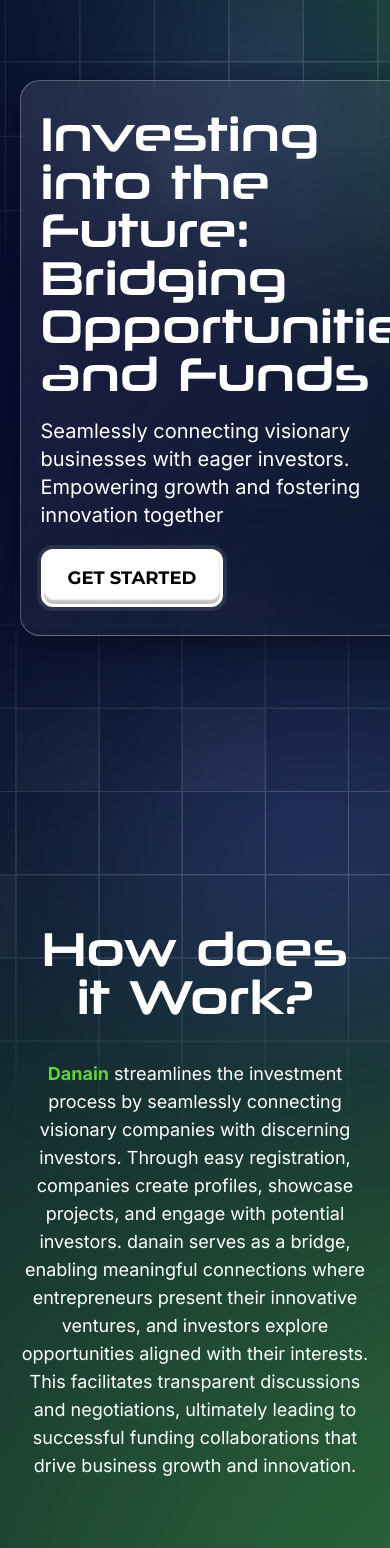
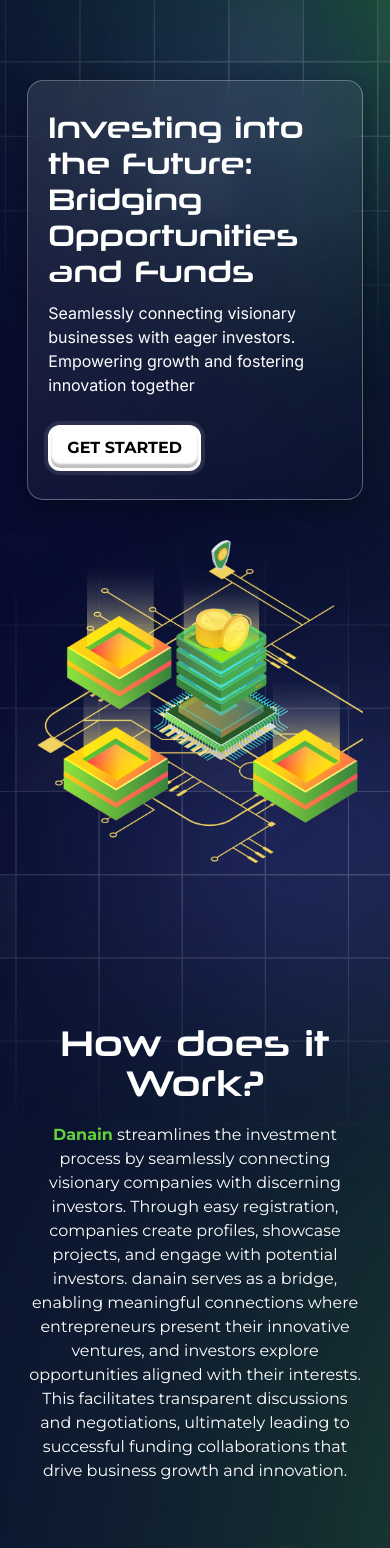
Before and after one commit to kevinssheva/danain-the-winner, a Next.js app: page / in a window 390 px wide. Shown: the top 1548 px of the page. Built offline with nearby package versions, Linux system fonts and the light colour scheme.

Commit message:
landing page responsive

```diff
--- a/src/app/(site)/components/About.tsx
+++ b/src/app/(site)/components/About.tsx
@@ -3,19 +3,20 @@
 const About = () => {
   return (
     <div className="min-h-screen relative container mx-auto py-20 text-center z-20">
-      <h1 className="font-neuro text-5xl">How does it Work?</h1>
-      <p className="text-lg my-10">
-        <span className="font-bold text-primary">Danain</span> streamlines the
-        investment process by seamlessly connecting visionary companies with
-        discerning investors. Through easy registration, companies create
-        profiles, showcase projects, and engage with potential investors. danain
-        serves as a bridge, enabling meaningful connections where entrepreneurs
-        present their innovative ventures, and investors explore opportunities
-        aligned with their interests. This facilitates transparent discussions
-        and negotiations, ultimately leading to successful funding
-        collaborations that drive business growth and innovation.
+      <h1 className="font-neuro text-4xl md:text-5xl">How does it Work?</h1>
+      <p className="text-base lg:text-lg my-5 lg:my-10 font-montserrat">
+        <span className="font-bold font-montserrat text-primary">Danain</span>{" "}
+        streamlines the investment process by seamlessly connecting visionary
+        companies with discerning investors. Through easy registration,
+        companies create profiles, showcase projects, and engage with potential
+        investors. danain serves as a bridge, enabling meaningful connections
+        where entrepreneurs present their innovative ventures, and investors
+        explore opportunities aligned with their interests. This facilitates
+        transparent discussions and negotiations, ultimately leading to
+        successful funding collaborations that drive business growth and
+        innovation.
       </p>
-      <div className="flex justify-around gap-10">
+      <div className="flex flex-wrap justify-around gap-10">
         <div className="flex-1 flex flex-col items-center gap-1 px-7 mt-10">
           <Image
             src={"/landing/Register.svg"}
--- a/src/app/(site)/components/Benefit.tsx
+++ b/src/app/(site)/components/Benefit.tsx
@@ -3,8 +3,8 @@
 const Benefit = () => {
   return (
     <div className="min-h-screen relative container mx-auto py-20 text-center z-20">
-      <h1 className="font-neuro text-5xl">Why Invest on danain?</h1>
-      <div className="flex justify-around gap-10 my-10">
+      <h1 className="font-neuro text-4xl md:text-5xl">Why Invest on danain?</h1>
+      <div className="flex flex-wrap justify-around gap-10 my-10">
         <div className="flex-1 flex flex-col items-center gap-1 px-7 mt-10">
           <Image
             src={"/landing/benefit1.svg"}
--- a/src/app/(site)/components/Category.tsx
+++ b/src/app/(site)/components/Category.tsx
@@ -2,9 +2,11 @@
   return (
     <div
       className={`
-        px-2 py-1 text-sm
+        px-1 sm:px-2 py-[0.2rem]
         border-white/50 border-[1px]
         inline-flex rounded-lg
+        truncate
+        text-sm
       `}
       style={{
         background: `radial-gradient(231% 135.8% at 0.9% 2.98%,${color} 0%,rgba(15,57,109,0.30) 100%)`,
--- a/src/app/(site)/components/GetStarted.tsx
+++ b/src/app/(site)/components/GetStarted.tsx
@@ -5,7 +5,7 @@
 const GetStarted = () => {
   return (
     <div className="relative container mx-auto pb-32 text-center z-20 flex flex-col items-center gap-10">
-      <h1 className="font-neuro text-5xl">What are you waiting for?</h1>
+      <h1 className="font-neuro text-3xl md:text-5xl">What are you waiting for?</h1>
       <Button text="GET STARTED" onClick={() => {}} isPrimary isGradient isBig/>
     </div>
   );
--- a/src/app/(site)/components/Hero.tsx
+++ b/src/app/(site)/components/Hero.tsx
@@ -6,29 +6,29 @@
 const Hero = () => {
   return (
     <div className="min-h-screen relative container mx-auto py-20">
-      <div className="w-full flex justify-around gap-10 items-center">
+      <div className="w-full flex flex-col lg:flex-row justify-around gap-10 items-center">
         <div
           className="
-          flex-1 max-w-[38.75rem] flex flex-col gap-5 justify-start items-start px-5 py-7 rounded-2xl
+          flex-1 w-full max-w-[38.75rem] flex flex-col gap-3 md:gap-5 justify-start items-start px-5 py-7 rounded-2xl
           glass
           z-20
         "
         >
-          <h1 className="font-neuro text-5xl">
+          <h1 className="font-neuro text-3xl md:text-4xl xl:text-5xl">
             Investing into the Future: Bridging Opportunities and Funds
           </h1>
-          <p className="text-xl">
+          <p className="text-base md:text-lg xl:text-xl mb-4">
             Seamlessly connecting visionary businesses with eager investors.
             Empowering growth and fostering innovation together
           </p>
-          <Button text="GET STARTED" onClick={() => {}} isBig/>
+          <Button text="GET STARTED" onClick={() => {}} isBig />
         </div>
         <Image
           src={"/landing/CryptoHero.svg"}
           width={558}
           height={538}
           alt="crypto-banner"
-          className="w-[42%] z-20"
+          className="w-full max-w-lg z-20"
         />
       </div>
     </div>
--- a/src/app/(site)/components/Testimoni.tsx
+++ b/src/app/(site)/components/Testimoni.tsx
@@ -3,8 +3,8 @@
 const Testimoni = () => {
   return (
     <div className="min-h-screen relative container mx-auto py-20 text-center z-20 ">
-      <h1 className="font-neuro text-5xl">Testimonials</h1>
-      <div className="w-full flex gap-10 justify-center my-32 text-left">
+      <h1 className="font-neuro text-4xl md:text-5xl">Testimonials</h1>
+      <div className="w-full flex flex-wrap gap-10 justify-center my-10 text-left">
         <TestimoniCard
           name="Kevin Lie"
           role="Investor"
--- a/src/app/(site)/components/TestimoniCard.tsx
+++ b/src/app/(site)/components/TestimoniCard.tsx
@@ -12,7 +12,7 @@
   imageURL: string;
 }) => {
   return (
-    <div className="w-full max-w-sm aspect-[385/400] white-glass py-4 px-8 relative">
+    <div className="w-full max-w-sm aspect-[385/400] white-glass py-4 px-8 relative mt-[10%]">
       <div className="w-1/3 aspect-square rounded-full bg-white absolute top-0 -translate-y-1/2 overflow-hidden">
         <div className="w-full h-full relative">
           <Image
--- a/src/app/(site)/page.tsx
+++ b/src/app/(site)/page.tsx
@@ -9,14 +9,14 @@
 
 export default function Home() {
   return (
-    <div className="bg-background px-[5%] relative overflow-hidden">
+    <div className="bg-background px-[7%] relative overflow-hidden">
       <Hero />
       <About />
       <Explore />
       <Benefit />
       <Testimoni />
       <GetStarted />
-      <div className="absolute w-[90rem] -top-[110vh] -left-[55%] z-10">
+      <div className="absolute w-[90rem] -top-[110vh] -left-[70%] md:-left-[55%] z-10">
         <Image
           src={"/landing/LightLeft.svg"}
           width={100}
@@ -25,7 +25,7 @@
           className="w-full"
         />
       </div>
-      <div className="absolute w-[90rem] top-[50vh] -right-[30%] z-10">
+      <div className="absolute w-[90rem] top-[50vh] -right-[180%] lg:-right-[30%] z-10">
         <Image
           src={"/landing/Glow2.svg"}
           width={100}
--- a/src/app/globals.css
+++ b/src/app/globals.css
@@ -15,7 +15,6 @@
   );
   backdrop-filter: blur(10px);
   -webkit-backdrop-filter: blur(10px);
-  border-radius: 20px;
   border: 1px solid rgba(255, 255, 255, 0.3);
   box-shadow: 0 8px 32px 0 rgba(0, 0, 0, 0.37);
 }
@@ -56,7 +55,7 @@
 
 .input-bg-startup {
   border-radius: 1.25rem;
-  border:none;
+  border: none;
   background: radial-gradient(
     231% 135.8% at 0.9% 2.98%,
     rgba(255, 255, 255, 0.4) 0%,
--- a/src/components/Button.tsx
+++ b/src/components/Button.tsx
@@ -31,9 +31,9 @@
             : "bg-white text-black"
         }
         ${!isPrimary && "border-white border-[3px]"}
-        ${isBig ? "py-3 px-6" : "py-2 px-8"}
+        ${isBig ? "py-2 md:py-[0.6rem] xl:py-3 px-4 md:px-6" : "py-[0.4rem] md:py-2 px-4 md:px-8"}
         font-bold
-        ${isBig ? "text-lg lg:text-xl" : "text-sm lg:text-base"}
+        ${isBig ? "text-base md:text-lg xl:text-xl" : "text-sm md:text-base"}
         ${isBig ? "rounded-xl" : "rounded-md"}
         flex items-center justify-center gap-2
         font-montserrat
```
Also changed, not shown: src/app/(site)/components/CompanyCard.tsx (+42 -30 lines), src/app/(site)/components/Explore.tsx (+16 -13 lines).
